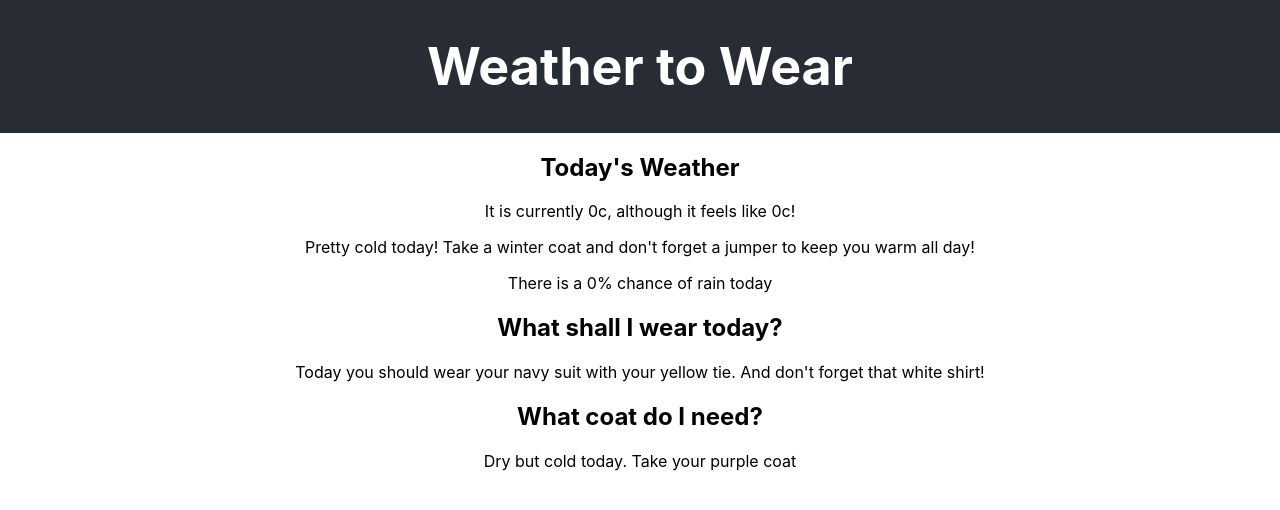
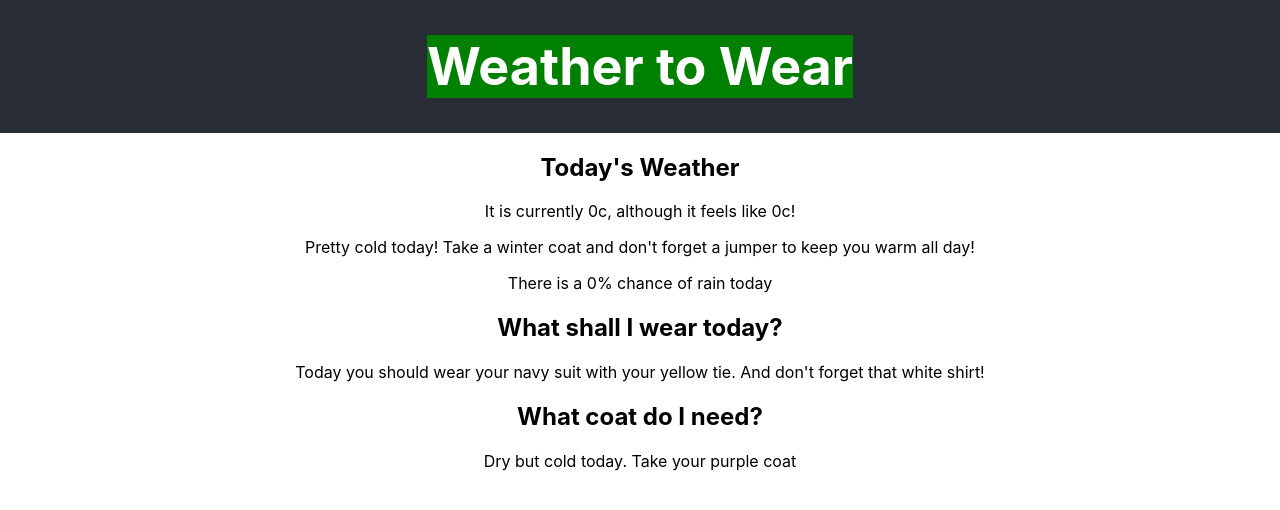
Before and after one commit to CharlotteMD/weather-to-wear, a React (Create React App) app: page / in a window 1280 px wide. Shown: the top 510 px of the page. Built offline with nearby package versions, Linux system fonts and the light colour scheme; no server answers.

Commit message:
logic to change style dependent on weather

```diff
--- a/src/App.js
+++ b/src/App.js
@@ -1,17 +1,90 @@
 import React, { Component } from 'react';
 import './App.css';
+
+import Axios from 'axios';
 
 import Weather from './components/weather';
 import Wardrobe from './components/wardrobe';
 
 class App extends Component {
+  constructor() {
+    super();
+    this.state = {
+      rain: '',
+      feelsTemp: ''
+    };
+  }
+
+  componentDidMount() {
+    var latitude = 51.4997;
+    var longitude = -0.2353;
+    var key = '63c7e1fe04debd05e2a196e39bc9e9c4';
+
+    Axios
+      .get(`https://api.darksky.net/forecast/${key}/${latitude},${longitude}?units=uk2`)
+      .then((response) => {
+        console.log(response);
+
+        var rain = response.data.daily.data[0].precipProbability;
+        var feelsTemp = response.data.currently.apparentTemperature;
+
+        this.setState({
+          rain: rain,
+          feelsTemp: feelsTemp
+        })
+
+      })
+      .catch(err => console.log(err));
+  }
+
+  headerLogic = () => {
+    var rainPercent = Math.round(this.state.rain * 100);
+    var temp = this.state.feelsTemp;
+
+    var rainDiv = {
+      backgroundColor: 'pink',
+      color: 'white',
+    };
+
+    var sunDiv = {
+      backgroundColor: 'orange',
+      color: 'white',
+    };
+
+    var clearDiv = {
+      backgroundColor: 'green',
+      color: 'white',
+    };
+
+
+    if (rainPercent > 25) {
+      return (
+        <h1 style={rainDiv}>
+          Weather to Wear
+        </h1>
+      )
+    }
+    if (temp > 25) {
+      return (
+        <h1 style={sunDiv}>
+          Weather to Wear{temp}
+        </h1>
+      )
+    } else {
+      return (
+        <h1 style={clearDiv}>
+          Weather to Wear
+        </h1>
+      )
+    }
+
+  }
+
   render() {
     return (
       <div className="App">
         <header className="App-header">
-          <h1>
-            Weather to Wear
-          </h1>
+          {this.headerLogic()}
         </header>
 
         <div>
--- a/src/components/wardrobe.js
+++ b/src/components/wardrobe.js
@@ -19,7 +19,7 @@ class Wardrobe extends Component {
         var key = '63c7e1fe04debd05e2a196e39bc9e9c4';
 
         Axios
-            .get(`https://api.darksky.net/forecast/${key}/${latitude},${longitude}?units=si`)
+            .get(`https://api.darksky.net/forecast/${key}/${latitude},${longitude}?units=uk2`)
             .then((response) => {
 
                 var feelsTemp = response.data.currently.apparentTemperature;
--- a/src/components/weather.js
+++ b/src/components/weather.js
@@ -25,9 +25,8 @@ class Weather extends Component {
     var key = '63c7e1fe04debd05e2a196e39bc9e9c4';
 
     Axios
-      .get(`https://api.darksky.net/forecast/${key}/${latitude},${longitude}?units=si`)
+      .get(`https://api.darksky.net/forecast/${key}/${latitude},${longitude}?units=uk2`)
       .then((response) => {
-        console.log(response);
 
         var feelstemp = response.data.currently.apparentTemperature;
         var actualtemp = response.data.currently.temperature;
```
